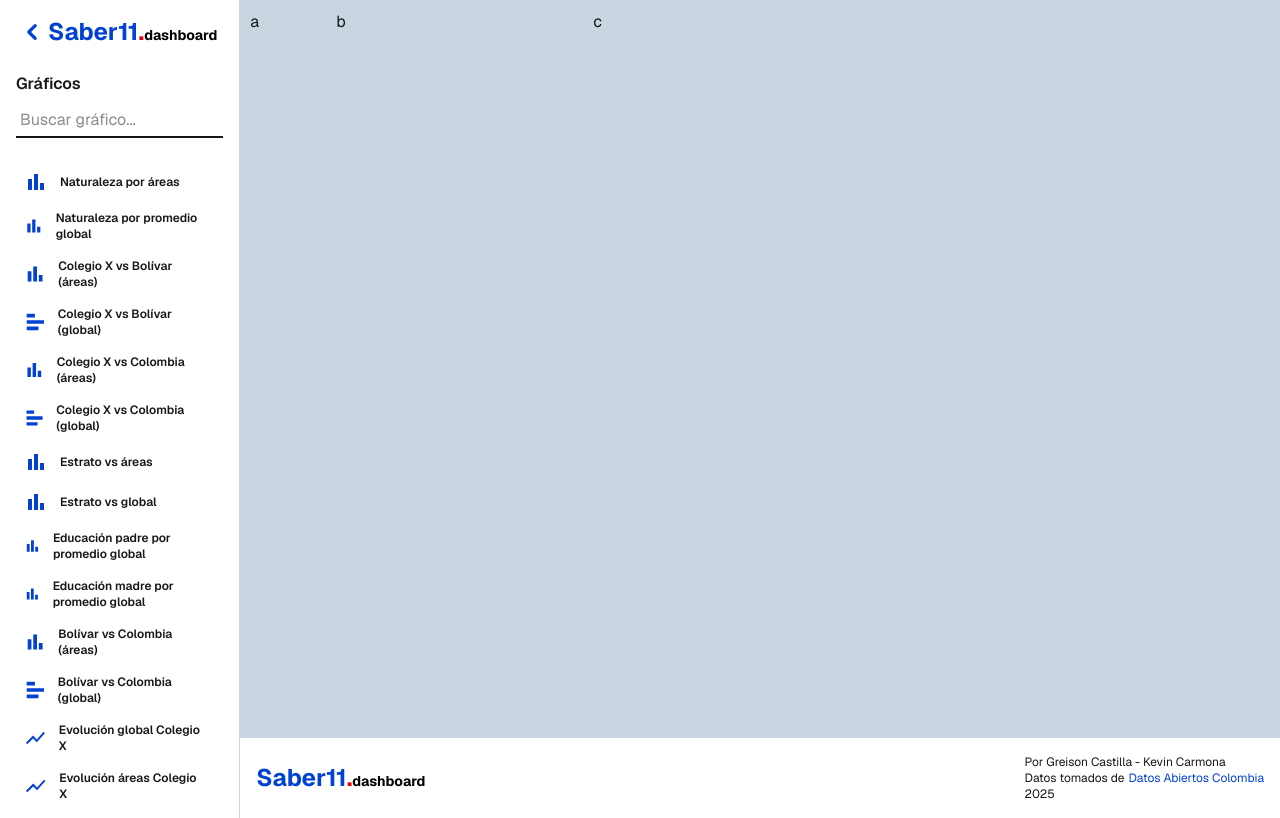
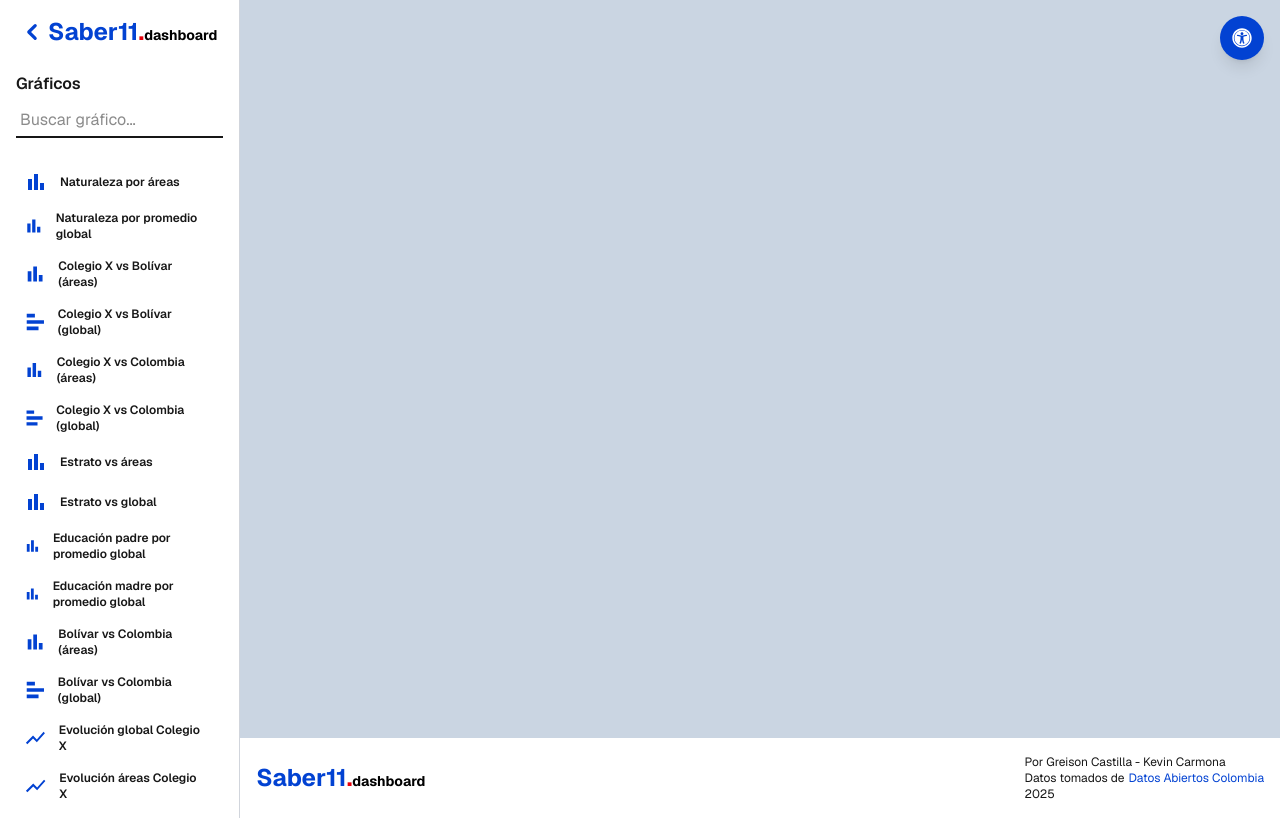
Before and after one commit to GreisonCastilla/saber11dashboard, a Next.js app: page / in a window 1280 px wide. Built offline with nearby package versions, Linux system fonts and the light colour scheme.

Commit message:
add chart, delete chart

```diff
--- /dev/null
+++ b/app/components/AccessibilityButton.tsx
@@ -0,0 +1,88 @@
+"use client";
+
+import { useState, useEffect } from "react";
+import { FaSun, FaMoon, FaPlus, FaMinus, FaUniversalAccess } from "react-icons/fa";
+import { MdOutlineTextDecrease, MdOutlineTextIncrease } from "react-icons/md";
+import { useAccessibility } from "../contexts/AccessibilityContext";
+
+export default function AccessibilityButton() {
+  const [isOpen, setIsOpen] = useState(false);
+  const [isDark, setIsDark] = useState(false);
+  const { fontSize, increaseFontSize, decreaseFontSize } = useAccessibility();
+
+  useEffect(() => {
+    // Check localStorage or system preference
+    const savedTheme = localStorage.getItem("theme");
+    const systemPrefersDark = window.matchMedia("(prefers-color-scheme: dark)").matches;
+
+    if (savedTheme === "dark" || (!savedTheme && systemPrefersDark)) {
+      setIsDark(true);
+      document.documentElement.classList.add("dark");
+    } else {
+      setIsDark(false);
+      document.documentElement.classList.remove("dark");
+    }
+  }, []);
+
+  const toggleTheme = () => {
+    const newIsDark = !isDark;
+    setIsDark(newIsDark);
+    if (newIsDark) {
+      document.documentElement.classList.add("dark");
+      localStorage.setItem("theme", "dark");
+    } else {
+      document.documentElement.classList.remove("dark");
+      localStorage.setItem("theme", "light");
+    }
+    // setIsOpen(false); // Removed to keep menu open
+  };
+
+  const toggleMenu = () => setIsOpen(!isOpen);
+
+  return (
+    <div className="fixed top-4 right-4 z-50">
+      {/* Main Button */}
+      <button
+        onClick={toggleMenu}
+        className="bg-primary text-white p-3 rounded-full shadow-lg hover:bg-primary/80 transition-colors"
+        aria-label="Accesibilidad"
+      >
+        <FaUniversalAccess size={20} />
+      </button>
+
+      {/* Menu */}
+      {isOpen && (
+        <div className="absolute top-16 right-0 bg-white dark:bg-gray-800 border border-gray-300 dark:border-gray-600 rounded-lg shadow-lg p-4 flex flex-col gap-2">
+          {/* Dark Mode Toggle */}
+          <button
+            onClick={toggleTheme}
+            className="flex items-center gap-2 p-2 hover:bg-gray-100 dark:hover:bg-gray-700 rounded"
+            aria-label="Cambiar modo oscuro"
+          >
+            {isDark ? <FaSun size={16} /> : <FaMoon size={16} />}
+            <span className="text-sm">{isDark ? "Modo Claro" : "Modo Oscuro"}</span>
+          </button>
+
+          {/* Font Size Controls */}
+          <div className="flex items-center gap-2">
+            <button
+              onClick={decreaseFontSize}
+              className="p-2 hover:bg-gray-100 dark:hover:bg-gray-700 rounded"
+              aria-label="Disminuir tamaño de letra"
+            >
+              <MdOutlineTextDecrease size={16} />
+            </button>
+            <span className="text-sm text-center">Tamaño: {Math.round(fontSize * 100)}%</span>
+            <button
+              onClick={increaseFontSize}
+              className="p-2 hover:bg-gray-100 dark:hover:bg-gray-700 rounded"
+              aria-label="Aumentar tamaño de letra"
+            >
+              <MdOutlineTextIncrease size={16} />
+            </button>
+          </div>
+        </div>
+      )}
+    </div>
+  );
+}
--- a/app/components/addChart/AddChart.tsx
+++ b/app/components/addChart/AddChart.tsx
@@ -3,10 +3,14 @@ import { MdPieChart } from "react-icons/md";
 import { MdOutlineShowChart } from "react-icons/md";
 import { RiBarChartHorizontalFill } from "react-icons/ri";
 
+import { useChart } from "../../contexts/ChartContext";
+
 export default function AddChart({ chart, index }: { chart: { name: string; typeChart: string }; index?: number }) {
+    const { addChart } = useChart();
     const delay = (index ?? 0) * 80;
     return (
         <div
+            onClick={() => addChart(chart)}
             style={{ animationDelay: `${delay}ms` }}
             className="opacity-0 translate-y-2 animate-fade-in-up flex gap-3 padding-2 rounded-lg hover:scale-95 transition-all ease-in-out duration-300 items-center cursor-pointer hover:bg-primary/20 dark:hover:bg-primary/30 p-2"
         >
--- /dev/null
+++ b/app/components/charts/ChartContainer.tsx
@@ -0,0 +1,14 @@
+export default function ChartContainer({
+     chartInfo
+}: {
+    chartInfo: {
+        name: string;
+        typeChart: string;
+    };
+}) {
+    return (
+        <div>
+            <h1>Chart Container</h1>
+        </div>
+    );
+}
--- a/app/components/gridChart/GridChart.tsx
+++ b/app/components/gridChart/GridChart.tsx
@@ -1,29 +1,43 @@
 'use client'
 import { useContainerWidth } from "react-grid-layout"
 import ReactGridLayout from "react-grid-layout/legacy"
+import ChartContainer from "../charts/ChartContainer"
+import { useChart } from "../../contexts/ChartContext";
+import { MdClose } from "react-icons/md";
 
 export default function GridChart() {
 
     const {width, containerRef, mounted} = useContainerWidth()
-
-    const layout = [
-    { i: "a", x: 0, y: 0, w: 1, h: 2, static: true },
-    { i: "b", x: 1, y: 0, w: 3, h: 2, minW: 2, maxW: 4 },
-    { i: "c", x: 4, y: 0, w: 1, h: 2 }
-  ];
+    const { activeCharts, layout, updateLayout, removeChart } = useChart();
 
     return (
-    <div ref={containerRef} className="w-full h-full">
+    <div ref={containerRef} className="w-full min-h-full">
      {mounted && (
         <ReactGridLayout
           layout={layout}
           width={width}
           cols={12}
           rowHeight={30}
+          onLayoutChange={updateLayout}
         >
-          <div key="a">a</div>
-          <div key="b">b</div>
-          <div key="c">c</div>
+          {activeCharts.map((item) => (
+            <div key={item.instanceId} className="relative group border border-transparent hover:border-gray-300 rounded-lg overflow-hidden bg-white dark:bg-gray-800 shadow-sm">
+                <button
+                    onClick={(e) => {
+                        e.stopPropagation();
+                        // Prevent drag start if possible, though grid layout handles handles
+                        removeChart(item.instanceId);
+                    }}
+                    onMouseDown={(e) => e.stopPropagation()} // Prevent drag start when clicking delete
+                    className="absolute top-1 right-1 z-10 p-1 bg-red-500 text-white rounded-full opacity-0 group-hover:opacity-100 transition-opacity cursor-pointer hover:bg-red-600"
+                >
+                    <MdClose size={14} />
+                </button>
+                <div className="h-full w-full p-2">
+                    <ChartContainer chartInfo={item} />
+                </div>
+            </div>
+          ))}
         </ReactGridLayout>
       )}
     </div>
--- a/app/components/sidebar.tsx
+++ b/app/components/sidebar.tsx
@@ -32,7 +32,7 @@ export default function Sidebar() {
   return (
     <aside
       className={
-        "flex flex-col absolute  border-r dark:border-gray-700 border-gray-300 bg-white h-full dark:bg-gray-900 p-4 transition-all ease-in-out duration-500 " +
+        "flex flex-col absolute z-30  border-r dark:border-gray-700 border-gray-300 bg-white h-full dark:bg-gray-900 p-4 transition-all ease-in-out duration-500 " +
         (state
           ? " w-72 md:static"
           : " w-10 max-h-10 m-2 absolute border-r-0 rounded-lg justify-center items-center")
@@ -69,7 +69,7 @@ export default function Sidebar() {
             ))}
         </div>
         {filteredCharts.length === 0 && (
-          <div className="mt-4 text-center text-sm text-gray-500">
+          <div className="mt-4 text-center text-gray-500">
             No se encontraron gráficos.
           </div>
         )}
--- /dev/null
+++ b/app/contexts/AccessibilityContext.tsx
@@ -0,0 +1,36 @@
+"use client";
+
+import { createContext, useContext, useState, ReactNode, useEffect } from "react";
+
+interface AccessibilityContextType {
+  fontSize: number;
+  increaseFontSize: () => void;
+  decreaseFontSize: () => void;
+}
+
+const AccessibilityContext = createContext<AccessibilityContextType | undefined>(undefined);
+
+export const useAccessibility = () => {
+  const context = useContext(AccessibilityContext);
+  if (!context) {
+    throw new Error("useAccessibility must be used within AccessibilityProvider");
+  }
+  return context;
+};
+
+export const AccessibilityProvider = ({ children }: { children: ReactNode }) => {
+  const [fontSize, setFontSize] = useState(1); // multiplier, e.g., 1 = normal, 1.2 = larger
+
+  useEffect(() => {
+    document.documentElement.style.setProperty('--font-size', `${fontSize}rem`);
+  }, [fontSize]);
+
+  const increaseFontSize = () => setFontSize((prev) => Math.min(prev + 0.1, 2)); // max 2x
+  const decreaseFontSize = () => setFontSize((prev) => Math.max(prev - 0.1, 0.8)); // min 0.8x
+
+  return (
+    <AccessibilityContext.Provider value={{ fontSize, increaseFontSize, decreaseFontSize }}>
+      {children}
+    </AccessibilityContext.Provider>
+  );
+};
--- /dev/null
+++ b/app/contexts/ChartContext.tsx
@@ -0,0 +1,75 @@
+'use client';
+
+import React, { createContext, useContext, useState, ReactNode } from 'react';
+import { Layout } from 'react-grid-layout';
+
+export interface ChartInstance {
+    instanceId: string;
+    chartId: number;
+    name: string;
+    typeChart: string;
+    // We can add more properties from Graphics.json if needed
+}
+
+interface ChartContextType {
+    activeCharts: ChartInstance[];
+    layout: Layout[];
+    addChart: (chartData: any) => void;
+    removeChart: (instanceId: string) => void;
+    updateLayout: (newLayout: Layout[]) => void;
+}
+
+const ChartContext = createContext<ChartContextType | undefined>(undefined);
+
+export function ChartProvider({ children }: { children: ReactNode }) {
+    const [activeCharts, setActiveCharts] = useState<ChartInstance[]>([]);
+    const [layout, setLayout] = useState<Layout[]>([]);
+
+    const addChart = (chartData: any) => {
+        const instanceId = `${chartData.id}-${Date.now()}`;
+        const newChart: ChartInstance = {
+            instanceId,
+            chartId: chartData.id,
+            name: chartData.name,
+            typeChart: chartData.typeChart,
+        };
+
+        setActiveCharts((prev) => [...prev, newChart]);
+
+        // Add new item to layout
+        // We'll place it at 0,0 by default,
+        // react-grid-layout should handle overlap if instructed, or we can find next spot.
+        // For simplicity, let's just append.
+        const newLayoutItem: Layout = {
+            i: instanceId,
+            x: 0,
+            y: Infinity, // Put it at the bottom
+            w: 2,
+            h: 2,
+        };
+        setLayout((prev) => [...prev, newLayoutItem]);
+    };
+
+    const removeChart = (instanceId: string) => {
+        setActiveCharts((prev) => prev.filter((c) => c.instanceId !== instanceId));
+        setLayout((prev) => prev.filter((l) => l.i !== instanceId));
+    };
+
+    const updateLayout = (newLayout: Layout[]) => {
+        setLayout(newLayout);
+    };
+
+    return (
+        <ChartContext.Provider value={{ activeCharts, layout, addChart, removeChart, updateLayout }}>
+            {children}
+        </ChartContext.Provider>
+    );
+}
+
+export function useChart() {
+    const context = useContext(ChartContext);
+    if (context === undefined) {
+        throw new Error('useChart must be used within a ChartProvider');
+    }
+    return context;
+}
--- a/app/layout.tsx
+++ b/app/layout.tsx
@@ -1,6 +1,9 @@
 import type { Metadata } from "next";
 import { Geist, Geist_Mono } from "next/font/google";
 import "./globals.css";
+import { AccessibilityProvider } from "./contexts/AccessibilityContext";
+import { ChartProvider } from "./contexts/ChartContext";
+import AccessibilityButton from "./components/AccessibilityButton";
 
 const geistSans = Geist({
   variable: "--font-geist-sans",
@@ -25,9 +28,16 @@ export default function RootLayout({
   return (
     <html lang="en">
       <body
-        className={`${geistSans.variable} ${geistMono.variable}antialiased`}
+        className={`${geistSans.variable} ${geistMono.variable} antialiased`}
       >
-        {children}
+        <AccessibilityProvider>
+          <ChartProvider>
+            <div style={{ fontSize: 'var(--font-size, 1rem)' }}>
+              {children}
+            </div>
+            <AccessibilityButton />
+          </ChartProvider>
+        </AccessibilityProvider>
       </body>
     </html>
   );
--- a/package.json
+++ b/package.json
@@ -10,6 +10,7 @@
   },
   "dependencies": {
     "next": "16.0.10",
+    "next-themes": "^0.4.6",
     "react": "19.2.1",
     "react-dom": "19.2.1",
     "react-grid-layout": "^2.0.0",
```
Also changed, not shown: app/globals.css (+14 -7 lines), tailwind.config.js (added, +13 -0 lines), 1 other file (tests, documents, lock files or other folders).
